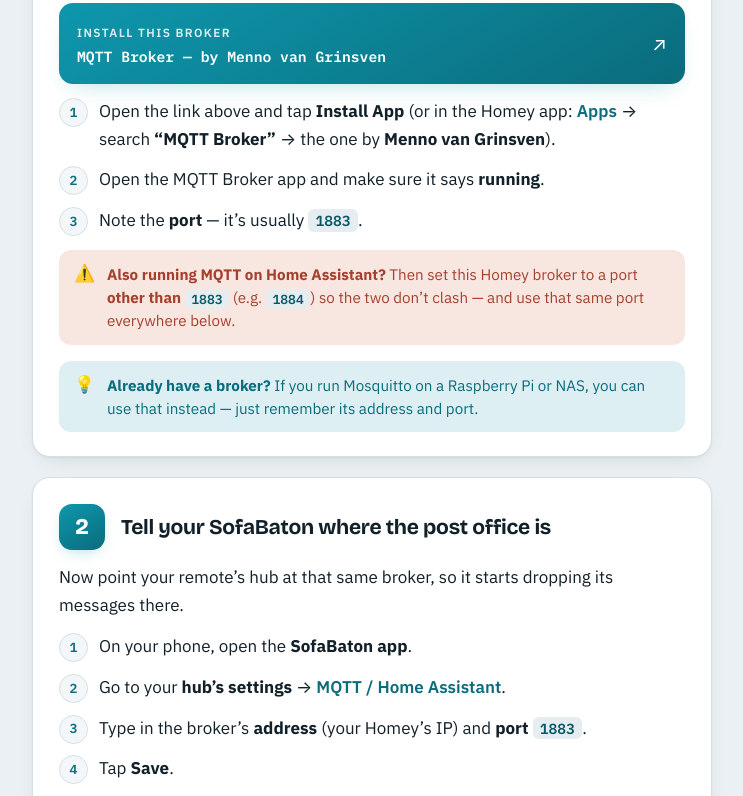
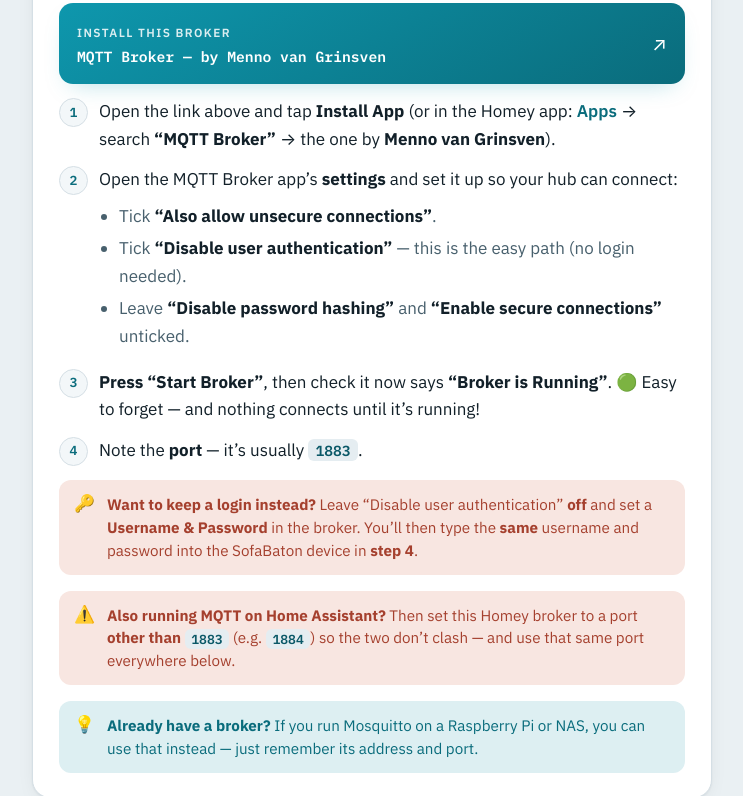
Before and after one commit to RepairGuyDK/com.repairguydk.sofabatonx2, a website: page docs/index.html in a window 1280 px wide. Shown: the part 828-1624 px from the top of the page, without its empty margins (268-1011 px from the left). Drawn offline with nearby package versions, Linux system fonts and the light colour scheme.

Commit message:
Guide: broker auth settings + Start Broker / 'Broker is Running' reminder

```diff
--- a/docs/index.html
+++ b/docs/index.html
@@ -281,9 +281,17 @@
       </a>
       <ol class="do">
         <li>Open the link above and tap <b>Install App</b> (or in the Homey app: <span class="path">Apps</span> → search <b>“MQTT Broker”</b> → the one by <b>Menno van Grinsven</b>).</li>
-        <li>Open the MQTT Broker app and make sure it says <b>running</b>.</li>
+        <li>Open the MQTT Broker app’s <b>settings</b> and set it up so your hub can connect:
+          <ul>
+            <li>Tick <b>“Also allow unsecure connections”</b>.</li>
+            <li>Tick <b>“Disable user authentication”</b> — this is the easy path (no login needed).</li>
+            <li>Leave <b>“Disable password hashing”</b> and <b>“Enable secure connections”</b> unticked.</li>
+          </ul>
+        </li>
+        <li><b>Press “Start Broker”</b>, then check it now says <b>“Broker is Running”</b>. 🟢 Easy to forget — and nothing connects until it’s running!</li>
         <li>Note the <b>port</b> — it’s usually <span class="chip">1883</span>.</li>
       </ol>
+      <div class="note warn"><span class="ic">🔑</span><div><b>Want to keep a login instead?</b> Leave “Disable user authentication” <b>off</b> and set a <b>Username &amp; Password</b> in the broker. You’ll then type the <b>same</b> username and password into the SofaBaton device in <b>step 4</b>.</div></div>
       <div class="note warn"><span class="ic">⚠️</span><div><b>Also running MQTT on Home Assistant?</b> Then set this Homey broker to a port <b>other than</b> <span class="chip">1883</span> (e.g. <span class="chip">1884</span>) so the two don’t clash — and use that same port everywhere below.</div></div>
       <div class="note tip"><span class="ic">💡</span><div><b>Already have a broker?</b> If you run Mosquitto on a Raspberry Pi or NAS, you can use that instead — just remember its address and port.</div></div>
     </section>
@@ -421,7 +429,7 @@
     <dl>
       <div>
         <dt><span class="q">→</span> The device stays grey / “cannot reach broker”</dt>
-        <dd>Double-check the broker address and port, and that the SofaBaton app points at the <b>same</b> broker.</dd>
+        <dd>Make sure the MQTT Broker app shows <b>“Broker is Running”</b> (press <b>Start Broker</b> if not). Double-check the broker address and port, that the SofaBaton app points at the <b>same</b> broker, and that the login settings match on both sides (either <b>Disable user authentication</b> on, or the <b>same</b> username &amp; password everywhere).</dd>
       </div>
       <div>
         <dt><span class="q">→</span> My button presses don’t reach Homey</dt>
```
Also changed, not shown: README.md, README.txt.
